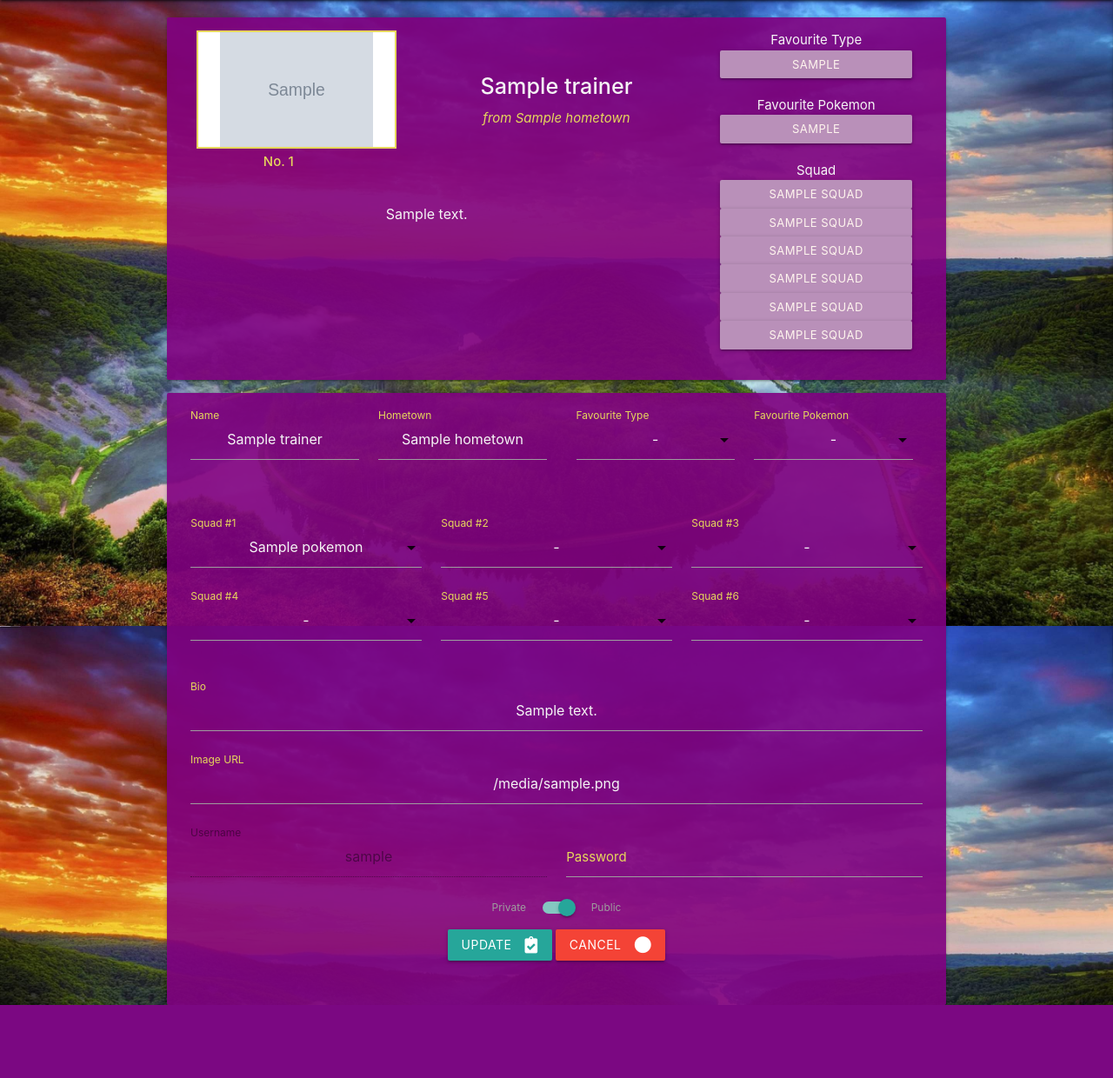
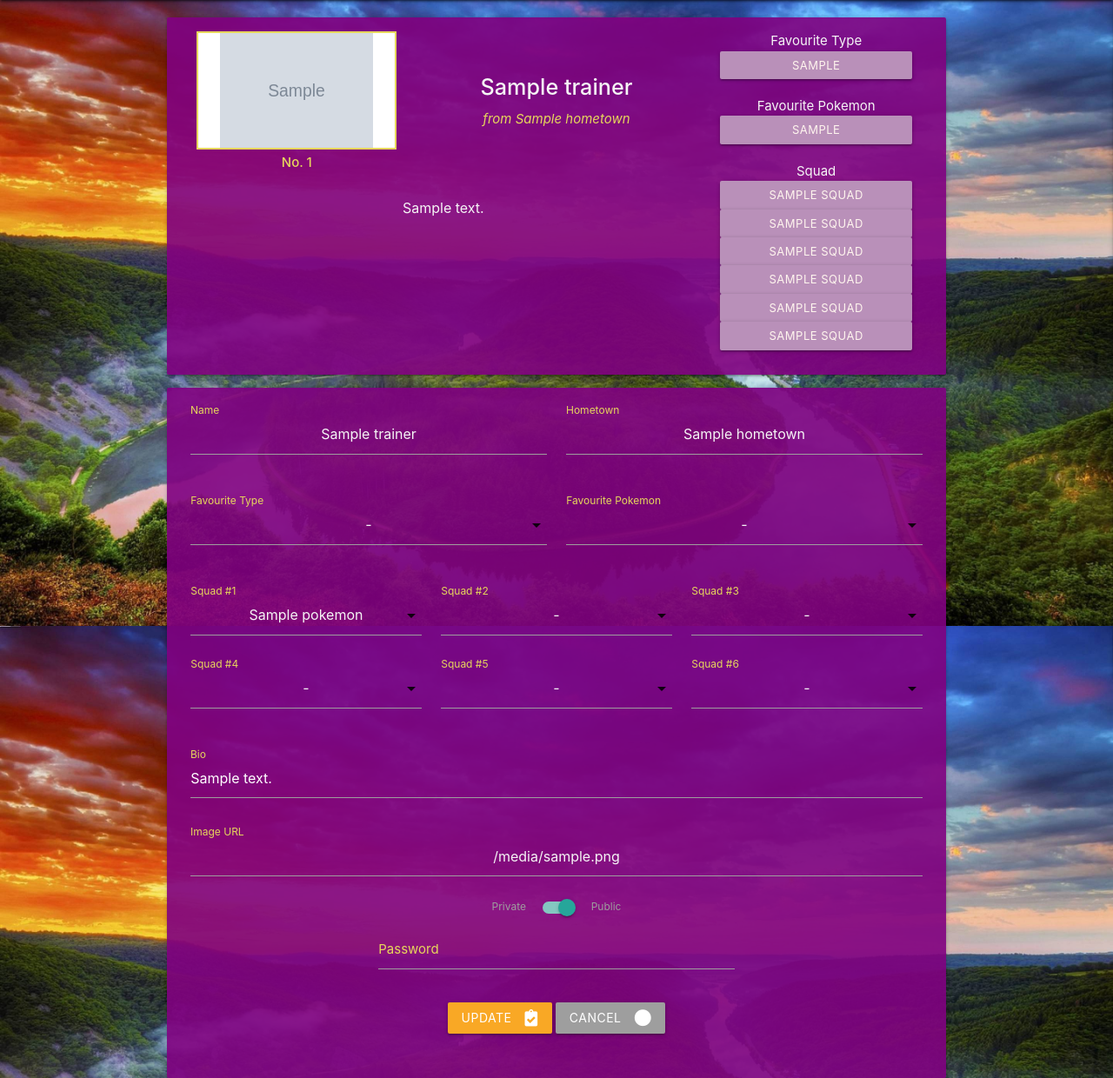
Before and after one commit to JamieM-Hub/JM-dark-pokedex, a Flask app: a page that uses templates/edit_profile.html in a window 1280 px wide. Shown: the part 80-1320 px from the top of the page at 87% size. Before the commit the page ends 1236 px from the top, so only its background shows below. Run offline with Flask 2, Linux system fonts and the light colour scheme; grey boxes marked "Sample" are stand-in pictures; a database or web service that is not in the repository returns one stand-in record (values such as "Sample title"); some libraries are stand-ins or nearby versions; some web fonts are replaced.

Commit message:
emergency commit

```diff
--- a/static/css/style.css
+++ b/static/css/style.css
@@ -18,6 +18,10 @@ body {
     width: 80%;
     background-color: rgb(185, 144, 185);
     color: seashell;
+}
+
+.btn-type {
+    width: 85%;
 }
 
 .fav-pokemon {
@@ -125,7 +129,7 @@ section {
 /* POKEDEX */
 
 .pokedex-entry {
-    padding: 15px 0;
+    padding: 2vh 0 1vh 0;
     background-color: rgba(255, 255, 255, 1);
 }
 
@@ -151,6 +155,14 @@ section {
     margin: 0;
 }
 
+.pokemon-desc {
+    height: 13vh;
+}
+
+.pokemon-stats {
+    letter-spacing: 0.05vw;
+}
+
 .pokedex-id {
     padding-top: 0.5vh !important;
 }
@@ -167,8 +179,11 @@ section {
 }
 
 .trainer-bio {
-    padding: 20px;
+    padding: 3.5vh 0 0 3vw;
     font-size: medium;
+    height: 18vh;
+    margin: 0;
+    text-align: center;
 }
 
 /* THEMES */
--- a/templates/edit_pokemon.html
+++ b/templates/edit_pokemon.html
@@ -140,9 +140,9 @@
 
                             <!-- display "-" option if pokemon does not have a secondary type -->
                             {% if pokemon.type[1] != "none" %}
-                            <option value="none">-</option>
+                            <option value="">-</option>
                             {% else %}
-                            <option value="none" selected>-</option>
+                            <option value="" selected>-</option>
                             {% endif %}
 
                             <!-- display each type in the types list as options, with current selected -->
--- a/templates/edit_profile.html
+++ b/templates/edit_profile.html
@@ -17,7 +17,7 @@
 
                 <!-- edit/delete buttons -->
                 <div class="row pokedex-under-img">
-            <div class="col s4 offset-s4 pokedex-id header-color">
+                    <div class="col s4 offset-s4 pokedex-id center-align header-color">
                         <strong>No. {{ trainer.trainer_id }}</strong>
 
                     </div>
@@ -30,10 +30,10 @@
                 <br>
 
                 <!-- name & hometown -->
-                <div class="trainer-name center-align"><strong class="flow-text">{{ trainer.name|capitalize }}</strong>
+                <div class="trainer-name center-align"><strong class="flow-text">{{ trainer.name }}</strong>
                 </div>
                 <div class="trainer-hometown center-align"><em class="header-color">from
-                        {{ trainer.hometown|capitalize }}</em></div>
+                        {{ trainer.hometown }}</em></div>
                 <br>
                 <!-- <div class="trainer-rating center-align"><i class="far fa-arrow-alt-circle-up"></i> {{ trainer.rating }}
                 </div> -->
@@ -109,26 +109,30 @@
 <!-- edit profile -->
 <div class="row card theme">
     <form class="col s12" method="POST" action="" autocomplete="off">
+        <div class="row">
 
+            <!-- Top Left column -->
+            <div class="col s12">
                 <div class="row">
-            <!-- Top Left column -->
-            <div class="col s6">
-                <div class="row">
+
                     <!-- Name -->
-                    <div class="input-field col s12 m6">
-                        <input id="name" type="text" name="name" value="{{ trainer.name }}" required>
+                    <div class="input-field col s6">
+                        <input id="name" type="text" name="name" maxlength=20 value="{{ trainer.name }}" required>
                         <label for="name">Name</label>
                     </div>
+
                     <!-- Hometown -->
-                    <div class="input-field col s12 m6">
-                        <input id="hometown" type="text" name="hometown" value="{{ trainer.hometown }}" required>
+                    <div class="input-field col s6">
+                        <input id="hometown" type="text" name="hometown" maxlength=14 value="{{ trainer.hometown }}"
+                            required>
                         <label for="hometown">Hometown</label>
                     </div>
+
                 </div>
             </div>
 
             <!-- Top Right column -->
-            <div class="col s6">
+
 
             <!-- Favourite Type -->
             <div class="input-field col s6">
@@ -158,13 +162,6 @@
             <div class="input-field col s12 m6">
                 <select name="fav_pokemon">
 
-                        <!-- <option value="{{ trainer.fav_pokemon }}" disabled selected>{{ trainer.fav_pokemon|capitalize }}
-                        </option>
-                        <option value="none">None</option>
-                        {% for pokemon in pokedex %}
-                        <option value="{{ pokemon.name }}">{{ pokemon.name|capitalize }}</option>
-                        {% endfor %} -->
-
                     <!-- generate empty option -->
                     {% if trainer.squad[n] %}
                     <option value="none">-</option>
@@ -185,7 +182,7 @@
                 <label for="fav_pokemon">Favourite Pokemon</label>
             </div>
 
-            </div>
+
         </div>
 
         <!-- Squad section -->
@@ -230,7 +227,8 @@
 
             <!-- Bio -->
             <div class="input-field col s12">
-                <input id="bio" name="bio" type="text" value="{{ trainer.bio }}" required>
+                <textarea id="bio" name="bio" maxlength="387" class="materialize-textarea white-text"
+                    required>{{ trainer.bio }}</textarea>
                 <label for="bio">Bio</label>
             </div>
 
@@ -242,17 +240,10 @@
             <br>
 
             <!-- username -->
-            <div class="input-field col s6">
-                <input id="username" name="username" type="text" value="{{ trainer.username }}" disabled required>
+            <!-- <div class="input-field col s6">
+                <input id="username" name="username" type="text" maxlength="20" value="{{ trainer.username }}" disabled required>
                 <label for="username">Username</label>
-            </div>
-
-            <!-- password -->
-            <div class="input-field col s6">
-                <input id="password" name="password" type="password" value="" required>
-                <label for="password">Password</label>
-            </div>
-
+            </div> -->
             <!-- private/public switch -->
             <div class="switch center-align">
                 <label for="private">
@@ -266,13 +257,20 @@
                     Public
                 </label>
             </div>
+            <!-- password -->
+            <div class="input-field col s6 offset-s3">
+                <input id="password" name="password" type="password" maxlength="30" value="" required>
+                <label for="password">Password</label>
+            </div>
+
+
 
             <!-- Confirm/cancel buttons -->
             <div class="input-field col s12 center-align">
-                <button class="btn waves-effect waves-light" type="submit" name="action">Update
+                <button class="btn waves-effect waves-light yellow darken-3" type="submit" name="action">Update
                     <i class="fas fa-clipboard-check right"></i>
                 </button>
-                <a href="{{ url_for('get_pokemon') }}" class="btn waves-effect waves-light red">
+                <a href="{{ url_for('get_pokemon') }}" class="btn waves-effect waves-light grey">
                     Cancel <i class="fas fa-circle right"></i>
                 </a>
             </div>
```
Also changed, not shown: templates/contribute.html (+11 -8 lines), templates/pokemon.html (+23 -14 lines), templates/profile.html (+20 -15 lines), templates/register.html (+22 -19 lines), templates/trainers.html (+28 -28 lines). Lines whose indentation alone changed are shown as unchanged.
